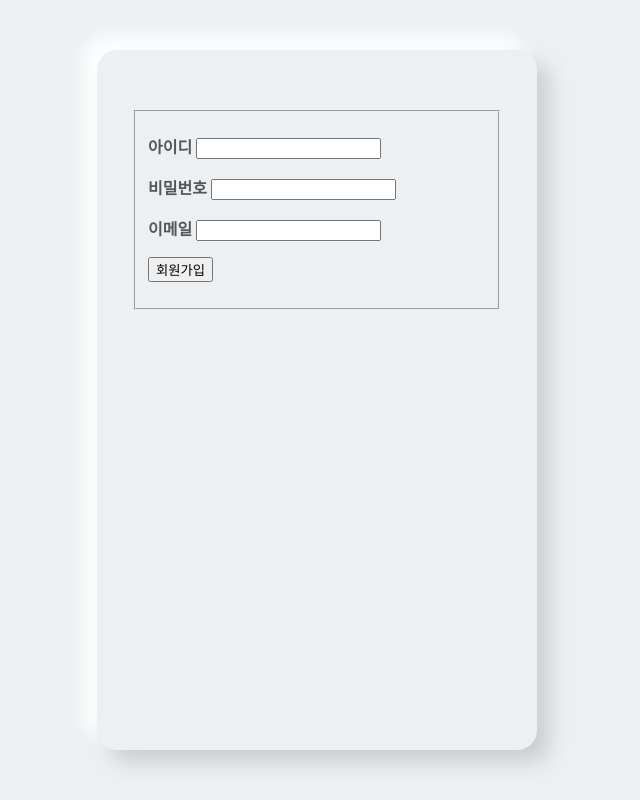
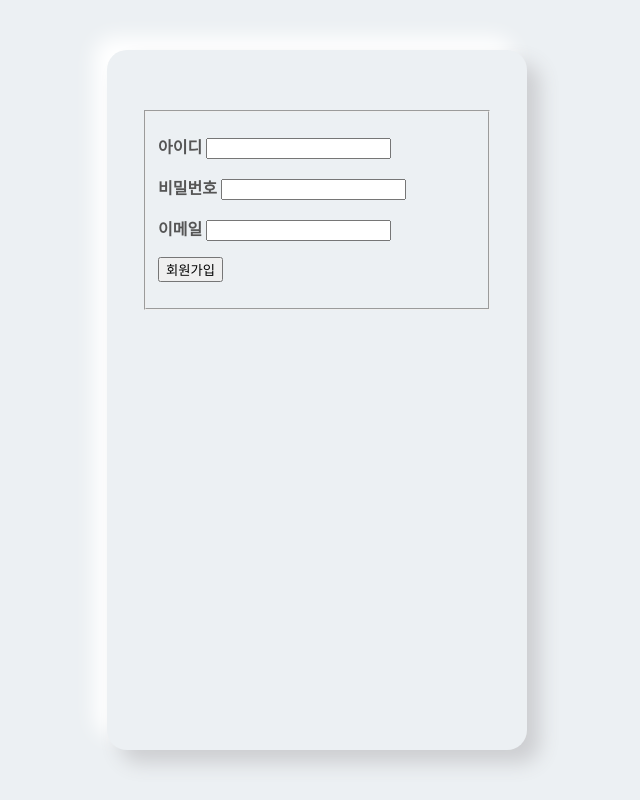
Before and after one commit to c0c0pang/projcet-page, a plain HTML site: page page/from.html in a window 1280 px wide. Shown: the whole page, without its empty margins (323-963 px from the left). Drawn offline with Linux system fonts and the light colour scheme.

Commit message:
테스트1

```diff
--- a/style/login.css
+++ b/style/login.css
@@ -16,7 +16,7 @@ body {
   background-color: #ecf0f3;
 }
 .login-div {
-  width: 440px;
+  width: 420px;
   height: 700px;
   padding: 60px 35px 35px 35px;
   border-radius: 20px;
```
